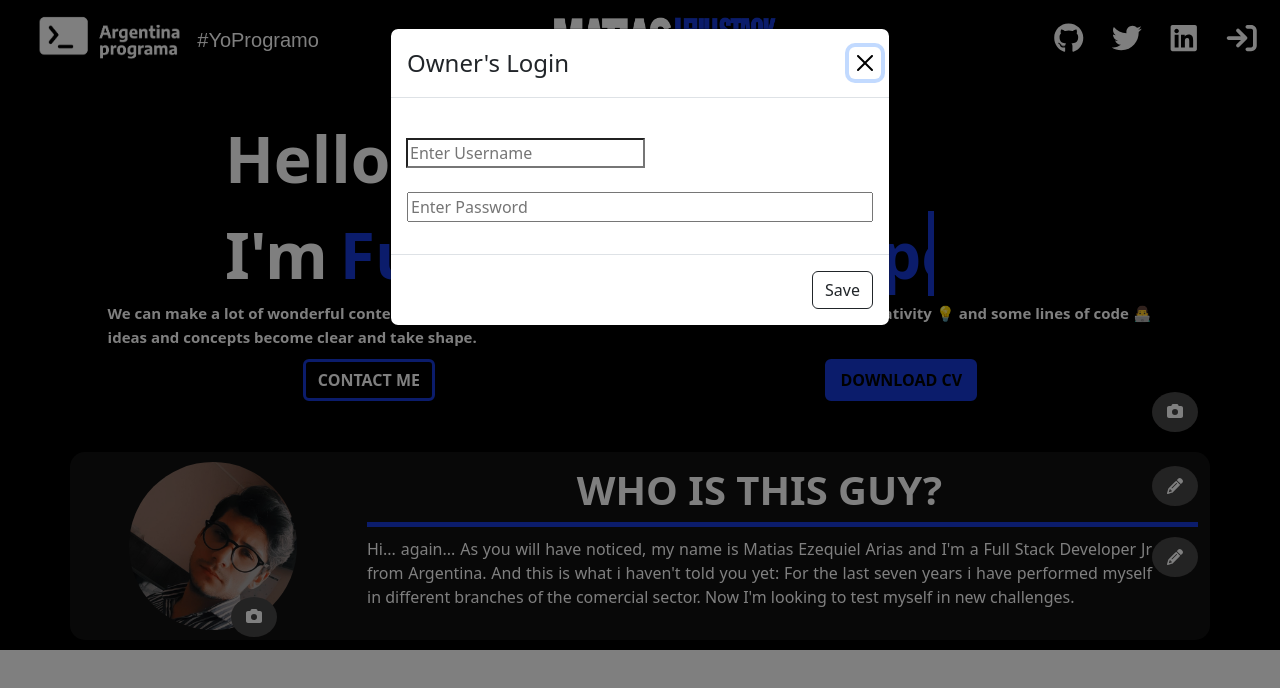
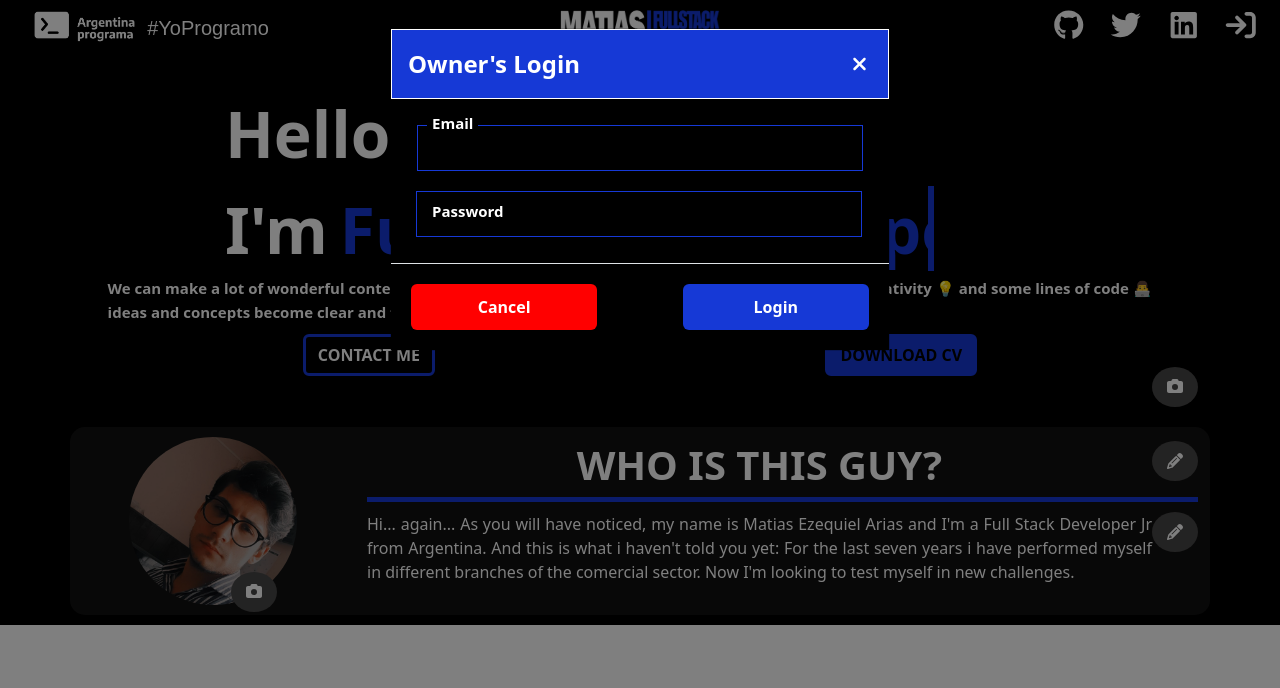
Before and after one commit to xMatiSDx/Portfolio-Frontend-Angular, an Angular app: page / in a window 1280 px wide. Both pictures are taken after a click on the button 1241 px from the left and 37 px from the top of the page. Shown: the top 688 px of the page. Built offline with nearby package versions, Linux system fonts and the light colour scheme.

Commit message:
login modal done

```diff
--- a/src/app/login/login-modal/login-modal.component.css
+++ b/src/app/login/login-modal/login-modal.component.css
@@ -0,0 +1,108 @@
+.modal-header {
+    background: #1639D6;
+    border: solid 1px white;
+    border-top-right-radius:0;
+    border-top-left-radius:0;
+}
+
+.modal-header h4 {
+    font-weight: 600;
+    color: white;
+}
+
+.btn-close-modal {
+    color: white;
+    font-size: 20px;
+}
+
+.btn-close-modal:hover {
+    color: red;
+}
+
+.modal-body {
+    background: black;
+}
+
+
+.modal-body .input-group input {
+    padding: 10px;
+    background: black;
+    border-radius: 0;
+    outline: none;
+    color: white;
+    border: solid 1px #1639D6;
+    width: 100%;
+}
+
+.modal-body .input-group .input-group-email,
+.modal-body .input-group .input-group-password {
+    width: 100%;
+    padding: 10px;
+    margin: 0;
+}
+
+.input-group-email .placeholder {
+    position: absolute;
+    top:20px;
+    left: 20px;
+    font-size: 15px;
+    font-weight: 600;
+    padding: 0px 5px;
+    transition: 0.3s;
+    pointer-events: none;
+    color: white;
+    background-color: black;
+    opacity: 1;
+}
+
+.input-group-email .input:focus + .placeholder,.input-group-email .input:not(:placeholder-shown) + .placeholder {
+    top: -3px;
+    background-color: black;
+    opacity: 1;
+}
+
+.input-group-password .placeholder {
+    position: absolute;
+    top:85px;
+    left: 20px;
+    font-size: 15px;
+    font-weight: 600;
+    padding: 0px 5px;
+    transition: 0.3s;
+    pointer-events: none;
+    color: white;
+    background-color: black;
+    opacity: 1;
+}
+
+.input-group-password .input:focus + .placeholder,.input-group-password .input:not(:placeholder-shown) + .placeholder {
+    top: 60px;
+    background-color: black;
+    opacity: 1;
+}
+
+.modal-footer {
+    background-color: black;
+    justify-content: space-between;
+    border-bottom-right-radius:0;
+    border-bottom-left-radius:0;
+    padding: var(--bs-modal-padding);
+}
+
+.modal-footer .btn {
+    padding: 10px;
+}
+
+.modal-footer .cancel-btn{
+    background-color: red;
+    color: white;
+    font-weight: 600;
+    width: 40%;
+}
+
+.modal-footer .login-btn{
+    background-color: #1639D6;
+    color: white;
+    font-weight: 600;
+    width: 40%;
+}
--- a/src/app/login/login-modal/login-modal.component.html
+++ b/src/app/login/login-modal/login-modal.component.html
@@ -1,22 +1,24 @@
 <div class="modal-header" id="content">
 	<h4 class="modal-title" id="modal-basic-title">Owner's Login</h4>
-		<button type="button" class="btn-close" aria-label="Close" (click)="activeModal.dismiss('Cross click')"></button>
+	<a role="button" class="btn-close-modal" aria-label="Close" (click)="activeModal.dismiss('Cross click')">
+		<fa-icon [icon]="['fas' , 'close']"></fa-icon>
+	</a>
 </div>
 <div class="modal-body">
-		<form formGroup="login">
-			<div class="mb-3">
+	<form formGroup="loginForm">
 		<div class="input-group">
-                    <label class="uname" for="uname" style="display: flex; width: 100%; color: white;"><b>Username</b></label>
-                    <input type="text" placeholder="Enter Username" formControlName="email" required>
+			<div class="input-group-email">
+				<input type="text" class="input" placeholder=" " formControlName="email" required>
+				<label class="placeholder">Email</label>
 			</div>
-                <div>
-                    <label class="psw" for="psw" style="display: flex; width: 100%; color: white;"><b>Password</b></label>
-            <input type="password" placeholder="Enter Password" formControlName="password" required
-              style="display: flex; width: 100%;">
+			<div class="input-group-password">
+				<input type="password" class="input" placeholder=" " formControlName="password" required>
+				<label class="placeholder">Password</label>
 			</div>
 		</div>
 	</form>
 </div>
 <div class="modal-footer">
-		<button type="button" class="btn btn-outline-dark" (click)="activeModal.close('Close click')">Save</button>
+	<button type="button" class="btn cancel-btn" (click)="activeModal.close('Close click')">Cancel</button>
+	<button type="submit" class="btn login-btn" (click)="onEnviar($event)">Login</button>
 </div>
--- a/src/app/login/login-modal/login-modal.component.ts
+++ b/src/app/login/login-modal/login-modal.component.ts
@@ -10,11 +10,26 @@ import { NgbActiveModal } from '@ng-bootstrap/ng-bootstrap';
 })
 export class LoginModalComponent {
 
-  login = new FormGroup ({
+  loginForm = new FormGroup ({
     email: new FormControl(''),
     password: new FormControl(''),
   })
 
   constructor(public activeModal:NgbActiveModal, private formBuilder: FormBuilder) {}
 
+  onEnviar(event: Event){
+    // Detenemos la propagación o ejecución del compotamiento submit de un form
+    event.preventDefault;
+
+    if (this.loginForm.valid){
+      // Llamamos a nuestro servicio para enviar los datos al servidor
+      // También podríamos ejecutar alguna lógica extra
+      alert("Todo salio bien ¡Enviar formulario!")
+    }else{
+      // Corremos todas las validaciones para que se ejecuten los mensajes de error en el template
+      this.loginForm.markAllAsTouched();
+    }
+
+  }
+
 }
--- a/src/app/navbar/navbar/navbar.component.css
+++ b/src/app/navbar/navbar/navbar.component.css
@@ -2,20 +2,13 @@
     box-sizing: border-box;
     padding: 0;
     background-color: black;
+    height: 50px;
 }
 
 nav.navbar .navbar-brand  img,
-nav.navbar .navbar-item  img {
-    height: 50px;
+nav.navbar .navbar-item  img{
+    max-height: 50px;
 }
-
-@media screen and (min-width: 768px) {
-    nav.navbar .navbar-brand img,
-    nav.navbar .navbar-item  img {
-        height: 70px
-    }
-}
-
 
 
 /*--- #YoProgramo---*/
@@ -39,11 +32,10 @@ nav.navbar div a.navbar-item {
     position: absolute;
     top:0;
     padding: 0;
-    right: 55px;
-    height: 45px;
-    width: 45px;
+    right: 50px;
+    height: 50px;
+    width: 50px;
 }
-
 
 .hamburger-top-bread,.hamburger-patty,.hamburger-bottom-bread {
     position: absolute;
--- a/src/styles.css
+++ b/src/styles.css
@@ -1 +1,4 @@
 /* You can add global styles to this file, and also import other style files */
+.modal {
+    --bs-modal-border-radius:0,
+}
```
Also changed, not shown: src/app/buttons/login-button/login-button.component.css (line endings or trailing spaces). Lines whose indentation alone changed are shown as unchanged.
